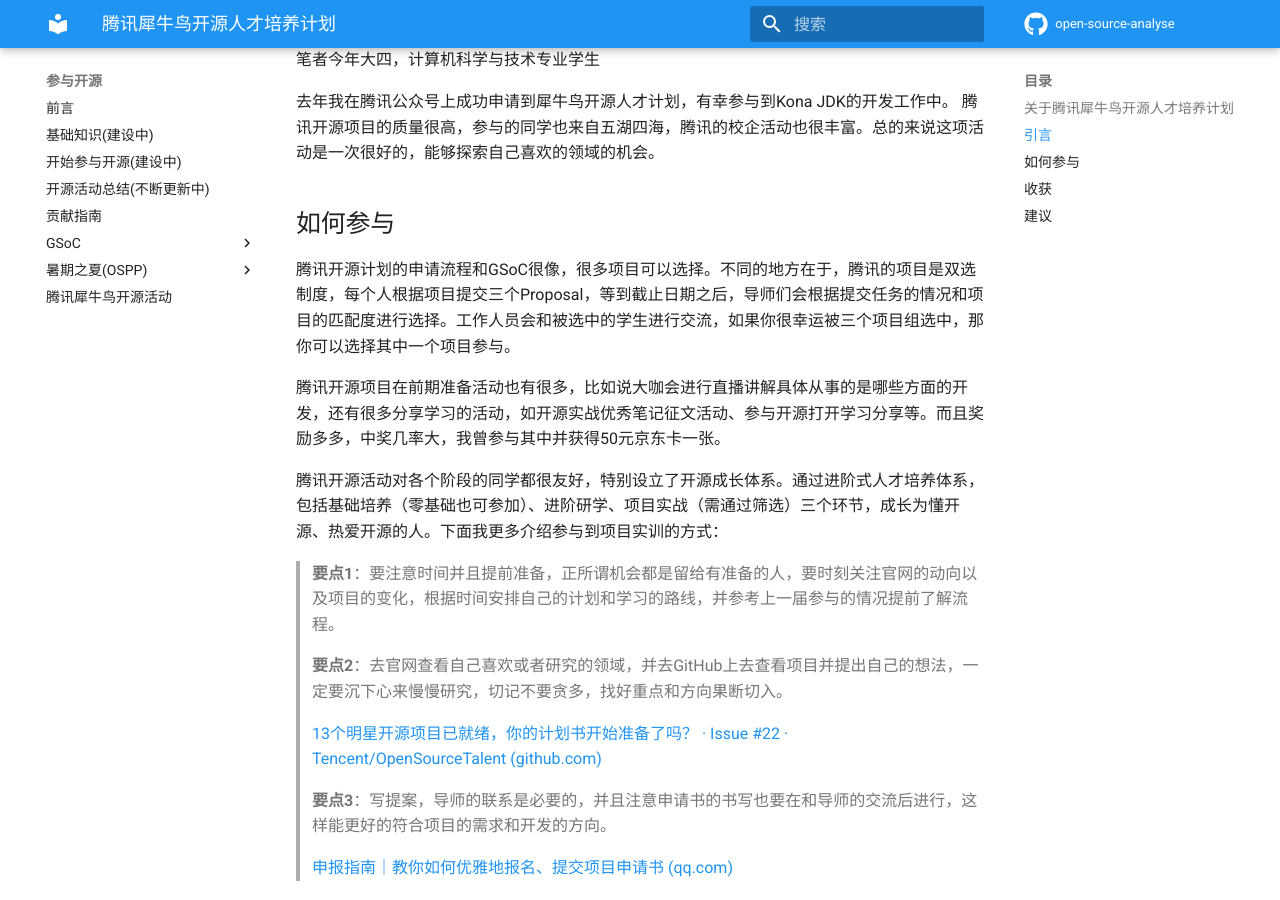
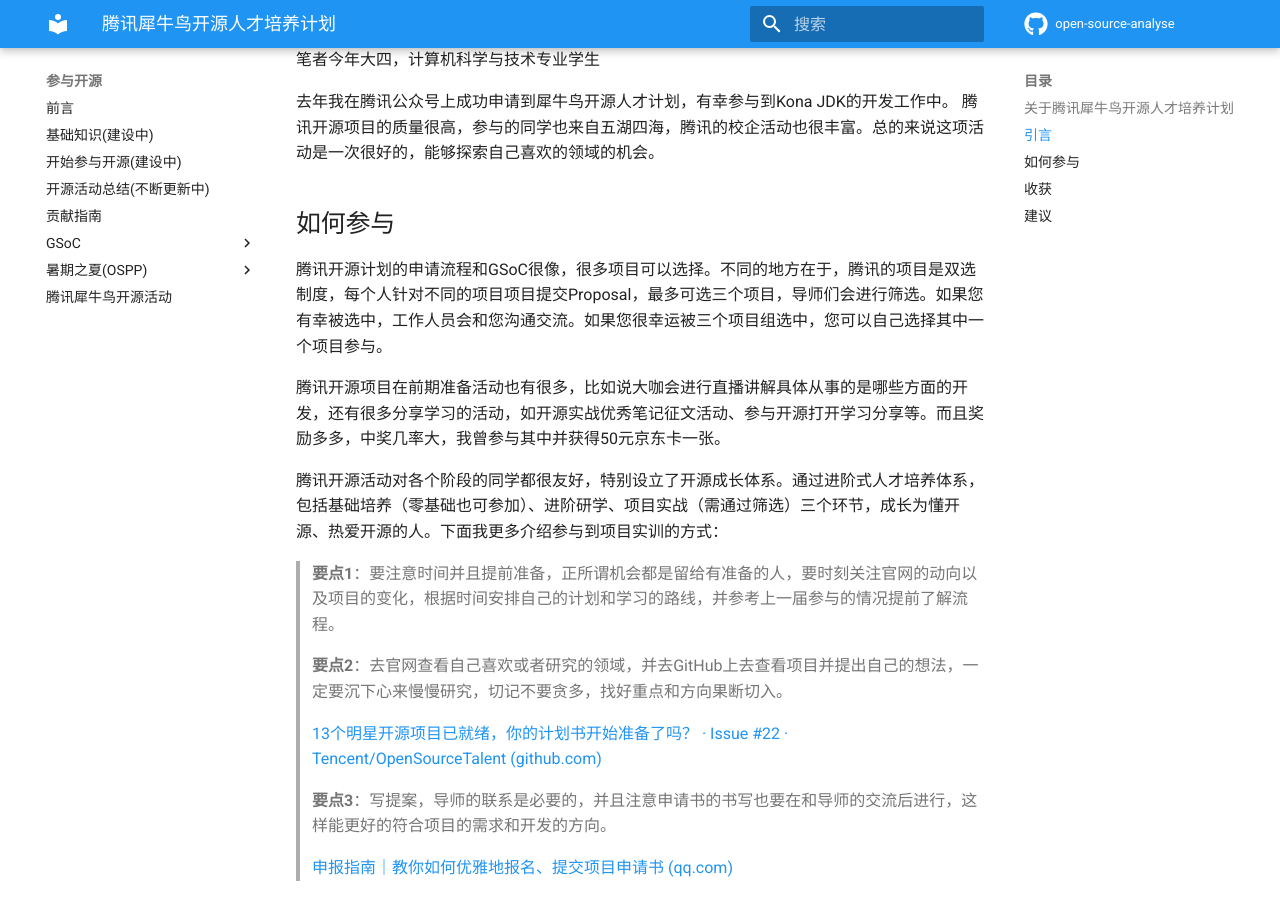
Before and after one commit to erdengk/gsoc-analyse, an MkDocs documentation site: the page built from docs/cn/rhino-brid/experience/exper_itwaix.md, in a window 1280 px wide and 900 px high, scrolled down 543 px. Built offline with MkDocs 1.6.1 and Material for MkDocs 9.7.7, drawn with Linux system fonts in a browser that asks for light colours; comment, search, counter and statistics services are not loaded.

Commit message:
Update exper_itwaix.md

```diff
--- a/docs/cn/rhino-brid/experience/exper_itwaix.md
+++ b/docs/cn/rhino-brid/experience/exper_itwaix.md
@@ -27,9 +27,7 @@
 
 ## 如何参与
 
-腾讯开源计划的申请流程和GSoC很像，很多项目可以选择。不同的地方在于，腾讯的项目是双选制度，每个人根据项目提交三个Proposal，等到截止日期之后，导师们会根据提交任务的情况和项目的匹配度进行选择。工作人员会和被选中的学生进行交流，如果你很幸运被三个项目组选中，那你可以选择其中一个项目参与。
-
-
+腾讯开源计划的申请流程和GSoC很像，很多项目可以选择。不同的地方在于，腾讯的项目是双选制度，每个人针对不同的项目项目提交Proposal，最多可选三个项目，导师们会进行筛选。如果您有幸被选中，工作人员会和您沟通交流。如果您很幸运被三个项目组选中，您可以自己选择其中一个项目参与。
 
 腾讯开源项目在前期准备活动也有很多，比如说大咖会进行直播讲解具体从事的是哪些方面的开发，还有很多分享学习的活动，如开源实战优秀笔记征文活动、参与开源打开学习分享等。而且奖励多多，中奖几率大，我曾参与其中并获得50元京东卡一张。
 
```
